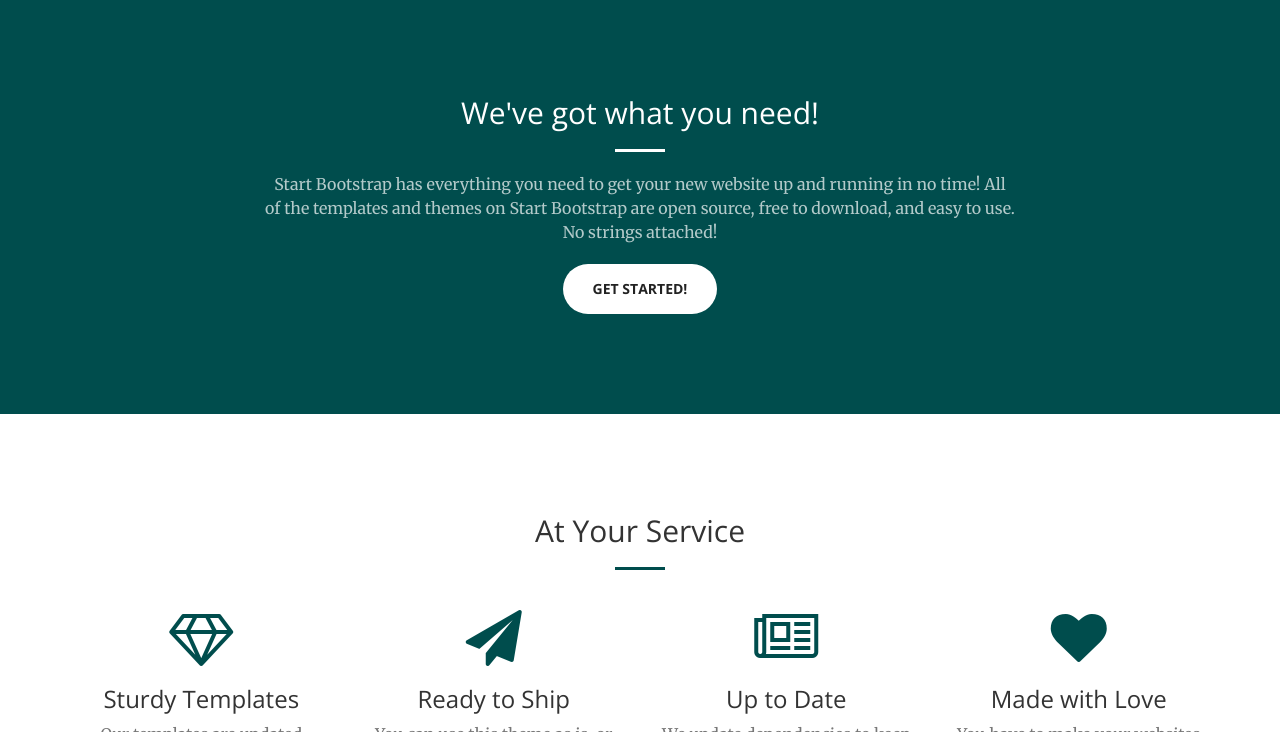
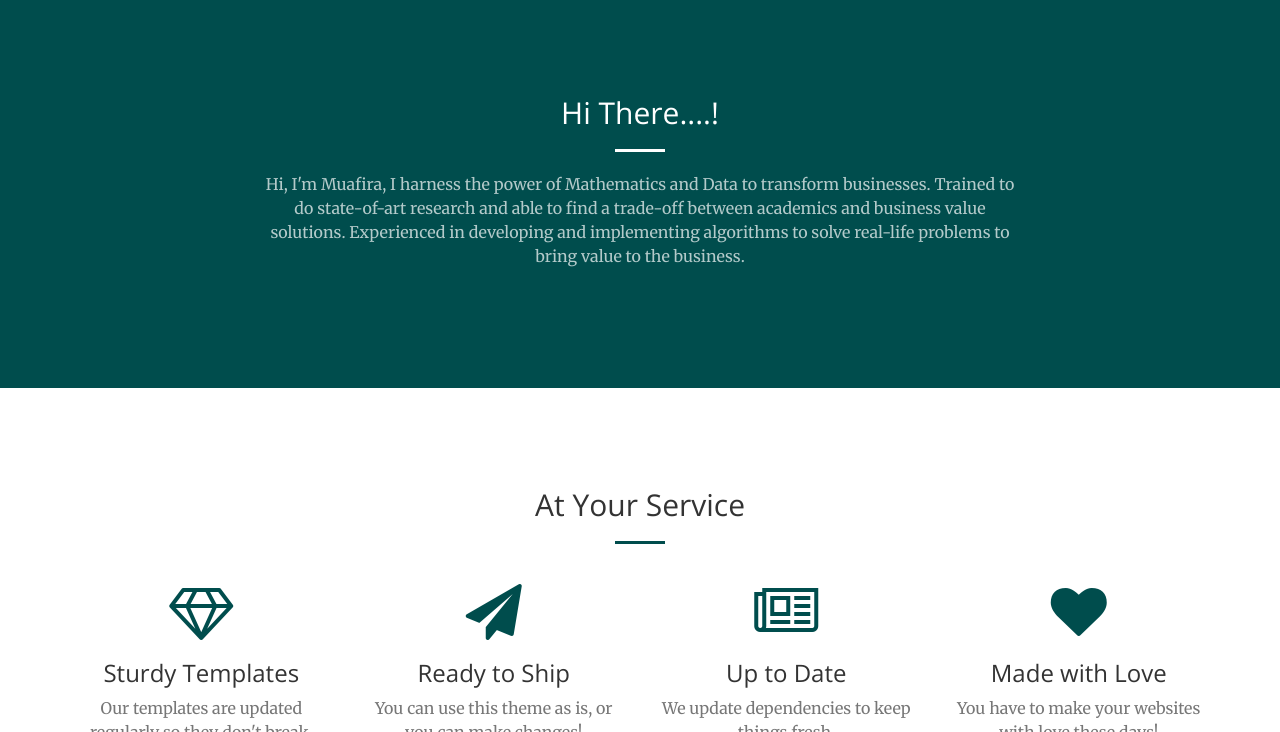
Before and after one commit to MuafiraThasni/Muafira_.github.io, a Jekyll site: the page built from index.html, in a window 1280 px wide and 900 px high, scrolled down 736 px, cut to the strip 168-900 px from the top of the window. Built offline with Jekyll 4.4.1, drawn with Linux system fonts in a browser that asks for light colours; some of the changed text lies outside the part shown.

Commit message:
modified contact, about, navigation

```diff
--- a/_config.yml
+++ b/_config.yml
@@ -5,7 +5,7 @@ description: > # this means to ignore newlines until "baseurl:"
 baseurl: "" # the subpath of your site, e.g. /blog/
 url: "muafira_.com" # the base hostname & protocol for your site
 
-twitter_username:
+linkedin_username: muafira
 github_username: MuafiraThasni
 
 # Build settings
--- a/_includes/call-to-action.html
+++ b/_includes/call-to-action.html
@@ -2,10 +2,10 @@
     <div class="container">
         <div class="row">
             <div class="col-lg-8 col-lg-offset-2 text-center">
-                <h2 class="section-heading">We've got what you need!</h2>
+                <h2 class="section-heading">Hi There....!</h2>
                 <hr class="light">
-                <p class="text-faded">Start Bootstrap has everything you need to get your new website up and running in no time! All of the templates and themes on Start Bootstrap are open source, free to download, and easy to use. No strings attached!</p>
-                <a href="#" class="btn btn-default btn-xl">Get Started!</a>
+                <p class="text-faded">Hi, I'm Muafira, I harness the power of Mathematics and Data to transform businesses. Trained to do state-of-art research and able to find a trade-off between academics and business value solutions. Experienced in developing and implementing algorithms to solve real-life problems to bring value to the business.</p>
+                <!-- <a href="#" class="btn btn-default btn-xl">Get Started!</a> -->
             </div>
         </div>
     </div>
--- a/_includes/contact.html
+++ b/_includes/contact.html
@@ -4,12 +4,12 @@
             <div class="col-lg-8 col-lg-offset-2 text-center">
                 <h2 class="section-heading">Let's Get In Touch!</h2>
                 <hr class="primary">
-                <p>Ready to start your next project with us? That's great! Give us a call or send us an email and we will get back to you as soon as possible!</p>
+                <!-- <p>Want to hire me? or Ready to start your next Data Science project with me? That's Great!! </p> -->
             </div>
         <div class="col-lg-2 col-lg-offset-2 text-center">
-            <a href="https://twitter.com/{{ site.twitter_username }}">
+            <a href="https://linkedin.com/in/{{ site.linkedin_username }}">
                 <i class="fa fa-twitter fa-3x wow bounceIn" data-wow-delay=".1s"></i>
-                <p>{{ site.twitter_username }}</p>
+                <p>{{ site.linkedin_username }}</p>
             </a>
         </div>
         <div class="col-lg-2 col-lg-offset-1 text-center">
--- a/_includes/nav.html
+++ b/_includes/nav.html
@@ -8,7 +8,7 @@
                 <span class="icon-bar"></span>
                 <span class="icon-bar"></span>
             </button>
-            <a class="navbar-brand page-scroll" href="#page-top">Start Bootstrap</a>
+            <a class="navbar-brand page-scroll" href="#page-top">Home</a>
         </div>
 
         <!-- Collect the nav links, forms, and other content for toggling -->
@@ -17,11 +17,14 @@
                 <li>
                     <a class="page-scroll" href="#about">About</a>
                 </li>
+                <!-- <li>
+                    <a class="page-scroll" href="#services">Services</a>
+                </li> -->
                 <li>
-                    <a class="page-scroll" href="#services">Services</a>
+                    <a class="page-scroll" href="#portfolio">Portfolio</a>
                 </li>
                 <li>
-                    <a class="page-scroll" href="#portfolio">Portfolio</a>
+                    <a class="page-scroll" href="#blog">Blog</a>
                 </li>
                 <li>
                     <a class="page-scroll" href="#contact">Contact</a>
```
Also changed, not shown: 1 other file.
